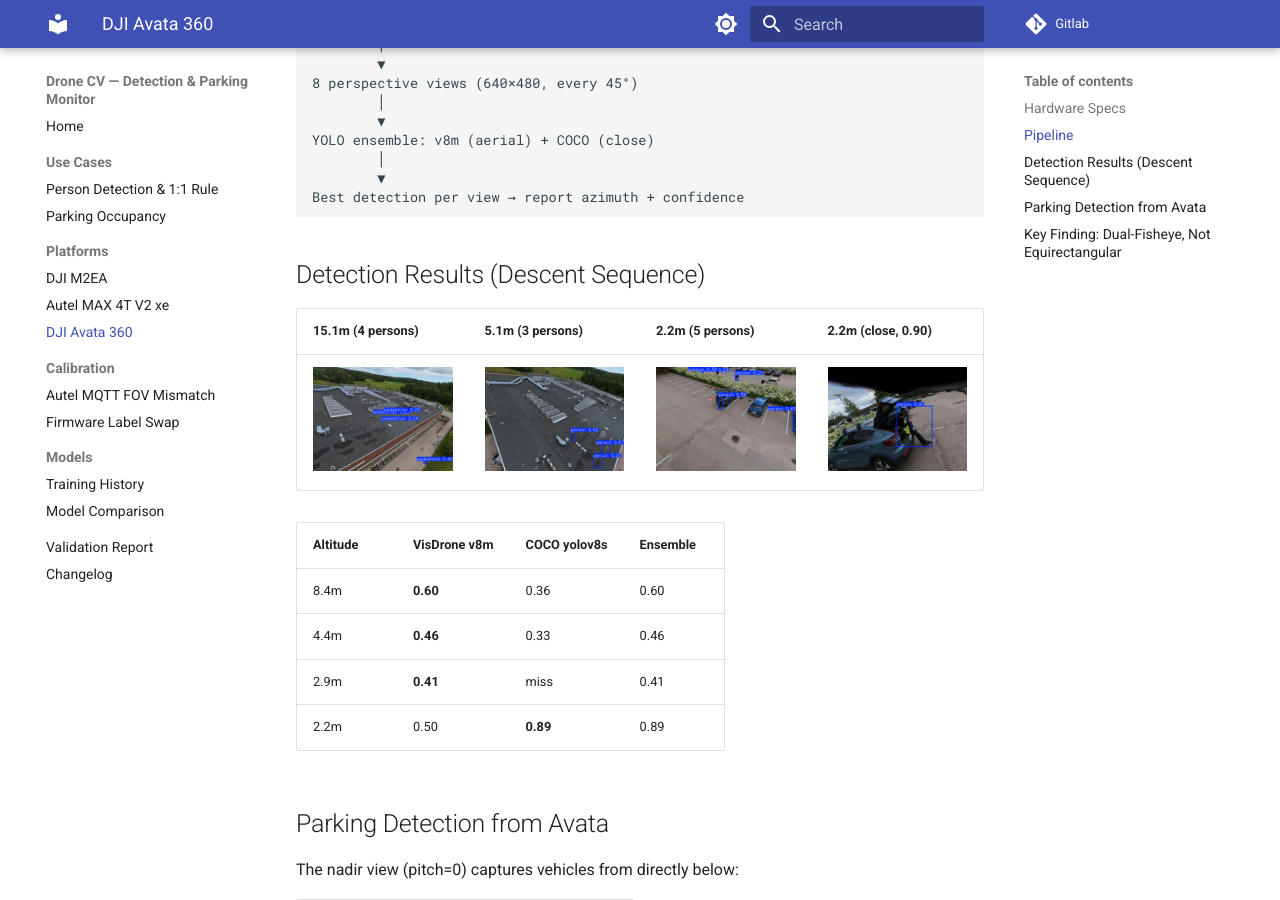
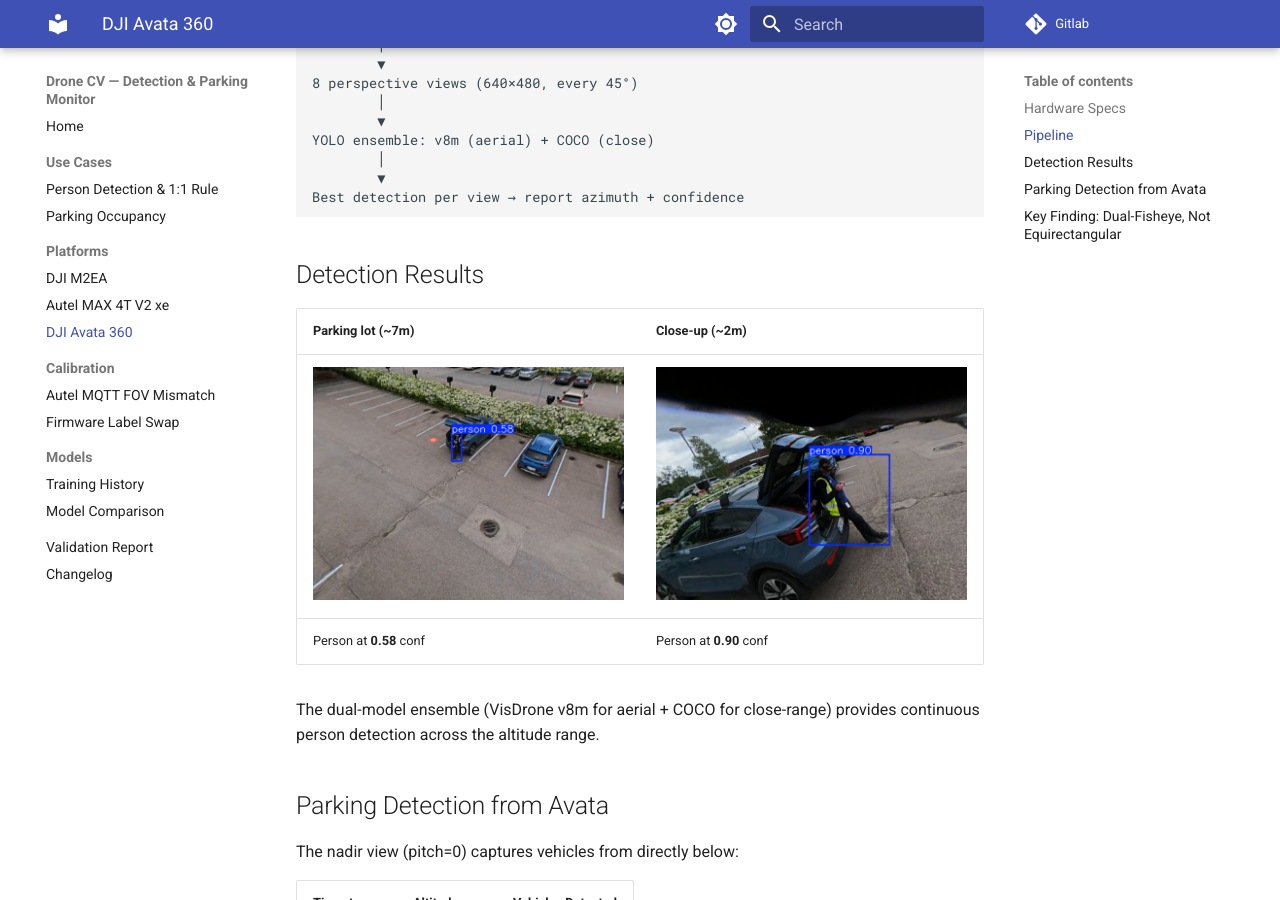
Before and after one commit to rwiren/drone-cv-detection, an MkDocs documentation site: the page built from docs-site/platforms/avata360.md, in a window 1280 px wide and 900 px high, scrolled down 657 px. Built offline with MkDocs 1.6.1 and Material for MkDocs 9.7.7, drawn with Linux system fonts in a browser that asks for light colours.

Commit message:
fix: sync internal docs with public corrections
- Remove false-positive rooftop images from docs-site
- Fix altitude claims (2-8m → ~2-7m)
- Fix confidence values (0.60 at 8m → 0.58 at 7m)
- Use clean detect_parking.jpg (single real detection)
- Remove detect_15m, detect_5m, detect_2m_multi (false positives)

````diff
--- a/docs-site/platforms/avata360.md
+++ b/docs-site/platforms/avata360.md
@@ -31,18 +31,14 @@
 Best detection per view → report azimuth + confidence
 ```
 
-## Detection Results (Descent Sequence)
+## Detection Results
 
-| 15.1m (4 persons) | 5.1m (3 persons) | 2.2m (5 persons) | 2.2m (close, 0.90) |
-|------|------|------|------|
-| ![15m](../images/detect_15m.jpg) | ![5m](../images/detect_5m.jpg) | ![multi](../images/detect_2m_multi.jpg) | ![close](../images/detect_2m_close.jpg) |
+| Parking lot (~7m) | Close-up (~2m) |
+|---|---|
+| ![parking](../images/detect_parking.jpg) | ![close](../images/detect_2m_close.jpg) |
+| Person at **0.58** conf | Person at **0.90** conf |
 
-| Altitude | VisDrone v8m | COCO yolov8s | Ensemble |
-|----------|-------------|-------------|----------|
-| 8.4m | **0.60** | 0.36 | 0.60 |
-| 4.4m | **0.46** | 0.33 | 0.46 |
-| 2.9m | **0.41** | miss | 0.41 |
-| 2.2m | 0.50 | **0.89** | 0.89 |
+The dual-model ensemble (VisDrone v8m for aerial + COCO for close-range) provides continuous person detection across the altitude range.
 
 ## Parking Detection from Avata
 
````
Also changed, not shown: docs-site/index.md (+1 -1 lines), docs-site/use-cases/person-detection.md (+1 -1 lines), docs-site/validation-report.md (+1 -1 lines), docs-site/images/detect_15m.jpg (deleted), docs-site/images/detect_2m_multi.jpg (deleted), docs-site/images/detect_5m.jpg (deleted), docs-site/images/detect_parking.jpg (added), 1 other file.
